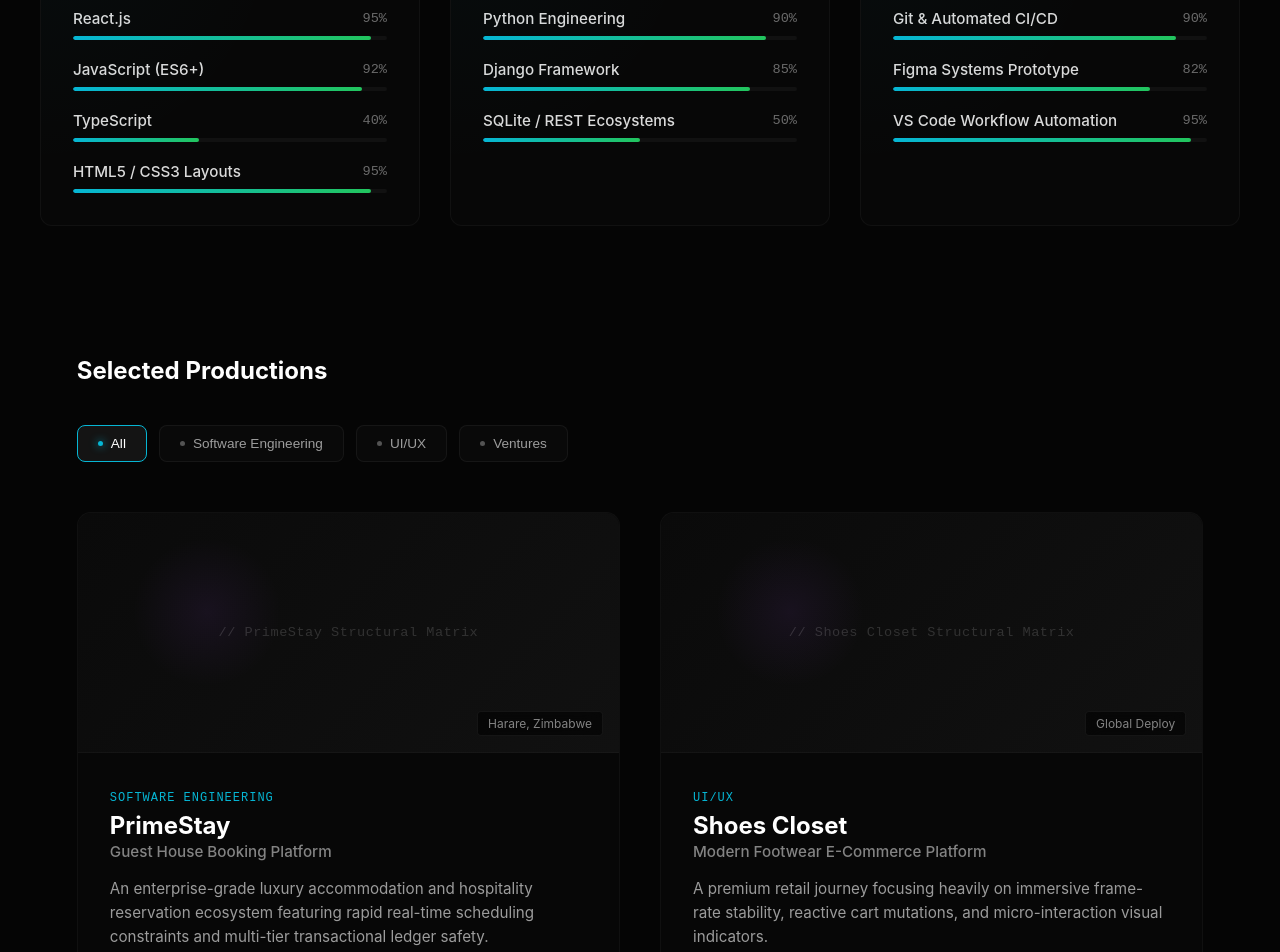
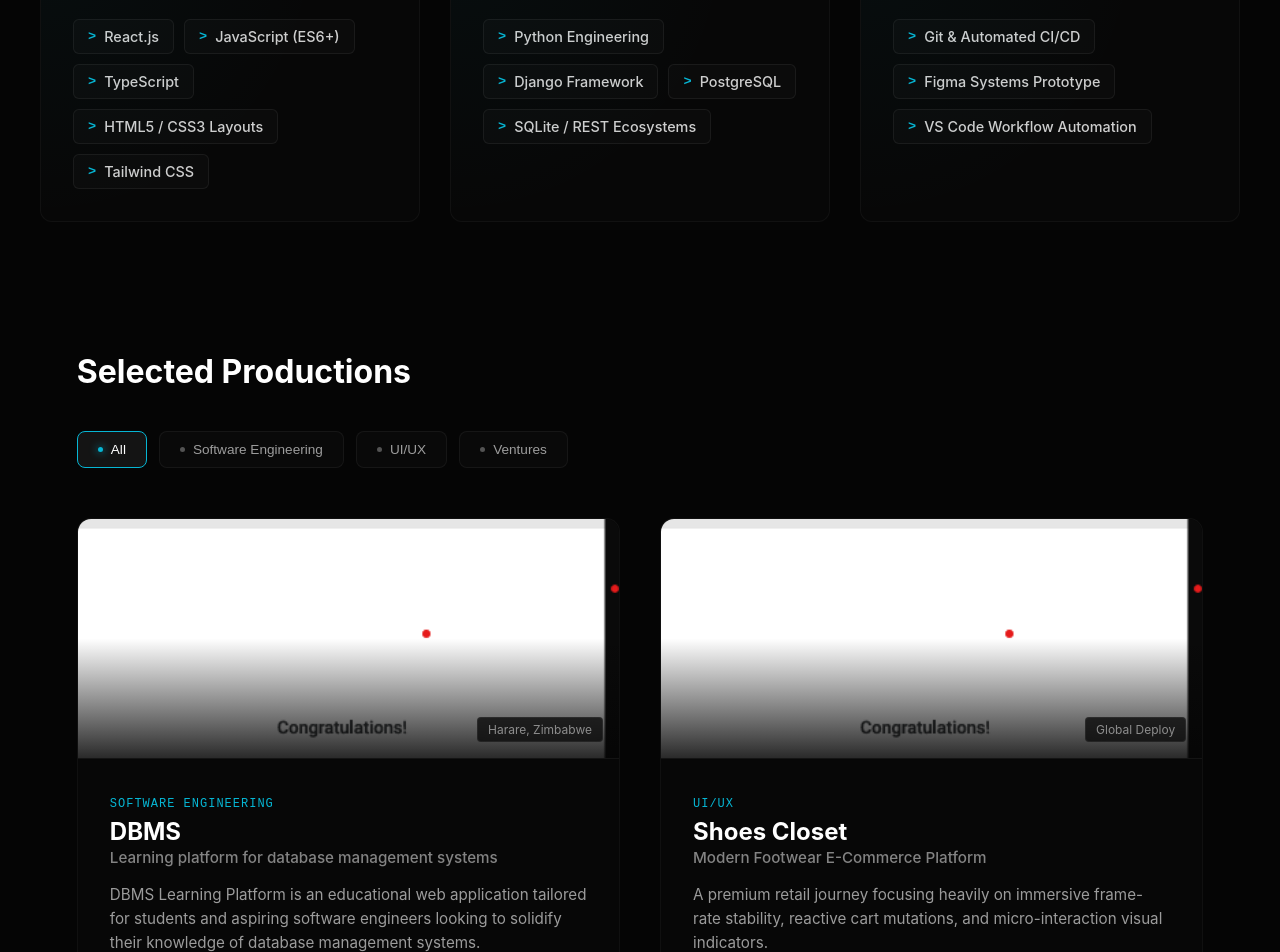
Before and after one commit to collinssixpence/port-folio, a React (Vite) app: page / in a window 1280 px wide. Shown: the part 1760-2712 px from the top of the page. Built offline with nearby package versions, Linux system fonts and the light colour scheme.

Commit message:
changing content

```diff
--- a/src/components/Certifications/Certifications.css
+++ b/src/components/Certifications/Certifications.css
@@ -12,6 +12,13 @@
   margin: 0 auto;
 }
 
+.section-title {
+  color: #ffffff;
+  font-size: 2rem;
+  font-weight: 700;
+  margin-bottom: 2.5rem;
+}
+
 .certs-grid-layout {
   display: grid;
   grid-template-columns: repeat(auto-fit, minmax(400px, 1fr));
@@ -21,53 +28,54 @@
 
 /* Card Container */
 .cert-corporate-badge {
-  background: linear-gradient(135deg, rgba(255,255,255,0.01) 0%, rgba(255,255,255,0.002) 100%);
+  background: rgba(10, 10, 10, 0.4);
   border: 1px solid rgba(255, 255, 255, 0.04);
-  border-radius: 10px;
-  padding: 24px;
-  transition: border-color 0.3s ease, box-shadow 0.3s ease;
+  border-radius: 12px;
+  overflow: hidden;
   display: flex;
   flex-direction: column;
-  gap: 20px; /* Adds space between image and badge text */
-  overflow: hidden;
+  transition: transform 0.4s cubic-bezier(0.16, 1, 0.3, 1), border-color 0.4s ease, box-shadow 0.4s ease;
 }
 
 .cert-corporate-badge:hover {
-  border-color: rgba(6, 182, 212, 0.2);
-  box-shadow: 0 10px 30px rgba(0,0,0,0.5);
+  transform: translateY(-4px);
+  border-color: rgba(6, 182, 212, 0.3);
+  box-shadow: 0 10px 30px rgba(0, 0, 0, 0.6);
 }
 
-/* ========================================== */
-/* NEW: Certificate Image Styling             */
-/* ========================================== */
+/* Fixed Image Box (Prevents Cropping + Softens White Background) */
 .cert-image-wrapper {
   width: 100%;
-  height: 220px; /* Height of your certificate preview */
-  overflow: hidden;
-  border-radius: 6px;
-  border: 1px solid rgba(255, 255, 255, 0.05);
-  background: rgba(255, 255, 255, 0.02);
+  height: 200px;
+  background: rgba(0, 0, 0, 0.4); /* Dark backdrop behind the white certificate */
+  border-bottom: 1px solid rgba(255, 255, 255, 0.05);
+  display: flex;
+  align-items: center;
+  justify-content: center;
+  padding: 12px;
+  box-sizing: border-box;
 }
 
 .cert-image {
-  width: 100%;
-  height: 100%;
-  object-fit: cover; /* Change to 'contain' if you want to see the whole document page without crop */
-  display: block;
+  max-width: 100%;
+  max-height: 100%;
+  object-fit: contain; /* Keeps full document visible without chopping text */
+  border-radius: 4px;
+  box-shadow: 0 4px 12px rgba(0, 0, 0, 0.3);
   transition: transform 0.4s cubic-bezier(0.25, 1, 0.5, 1);
 }
 
-/* Subtle zoom effect on the image when hovering over the card */
 .cert-corporate-badge:hover .cert-image {
-  transform: scale(1.04);
+  transform: scale(1.03);
 }
-/* ========================================== */
 
+/* Text Content Area */
 .badge-guts {
+  padding: 24px;
   display: flex;
   flex-direction: column;
   gap: 20px;
-  height: 100%;
+  flex-grow: 1;
   justify-content: space-between;
 }
 
@@ -88,6 +96,7 @@
   font-weight: 600;
   color: #ffffff;
   letter-spacing: -0.2px;
+  margin: 0;
 }
 
 .cert-issuer {
@@ -100,7 +109,7 @@
   display: flex;
   justify-content: space-between;
   align-items: center;
-  border-top: 1px solid rgba(255, 255, 255, 0.03);
+  border-top: 1px solid rgba(255, 255, 255, 0.04);
   padding-top: 16px;
 }
 
@@ -124,6 +133,6 @@
     grid-template-columns: 1fr;
   }
   .cert-image-wrapper {
-    height: 180px; /* Slightly smaller height on mobile screens */
+    height: 170px;
   }
 }
--- a/src/components/Portfolio/Portfolio.css
+++ b/src/components/Portfolio/Portfolio.css
@@ -6,14 +6,17 @@
   box-sizing: border-box;
 }
 
-
 .portfolio-container {
   width: 100%;
   max-width: 1400px;
   margin: 0 auto;
 }
-.section-title{
+
+.section-title {
   margin-bottom: 2.5rem;
+  color: #ffffff;
+  font-size: 2rem;
+  font-weight: 700;
 }
 
 /* Tab Filter Interfaces */
@@ -81,34 +84,40 @@
   border-color: rgba(255, 255, 255, 0.1);
 }
 
-/* Immersive Technical Blueprint Placeholder Block */
-.project-image-placeholder {
+/* Updated Technical Image Container */
+.project-image-container {
   position: relative;
   width: 100%;
   height: 240px;
-  background: linear-gradient(135deg, #0a0a0a 0%, #111111 100%);
+  background-color: #0a0a0a;
   border-bottom: 1px solid rgba(255, 255, 255, 0.04);
-  display: flex;
-  align-items: center;
-  justify-content: center;
   overflow: hidden;
+}
+
+.project-image {
+  width: 100%;
+  height: 100%;
+  object-fit: cover;
+  object-position: top center;
+  transition: transform 0.5s cubic-bezier(0.16, 1, 0.3, 1);
+}
+
+.project-card:hover .project-image {
+  transform: scale(1.05);
 }
 
 .image-overlay-glow {
   position: absolute;
-  width: 150px;
-  height: 150px;
-  background: radial-gradient(circle, rgba(168, 85, 247, 0.08) 0%, transparent 70%);
-  top: 10%;
-  left: 10%;
+  width: 100%;
+  height: 100%;
+  top: 0;
+  left: 0;
+  background: linear-gradient(
+    to bottom,
+    transparent 50%,
+    rgba(5, 5, 5, 0.85) 100%
+  );
   pointer-events: none;
-}
-
-.placeholder-text-blueprint {
-  font-family: monospace;
-  color: rgba(255, 255, 255, 0.15);
-  font-size: 0.85rem;
-  letter-spacing: 0.5px;
 }
 
 .project-location-badge {
@@ -122,9 +131,10 @@
   border-radius: 4px;
   font-size: 0.75rem;
   color: rgba(255, 255, 255, 0.5);
+  z-index: 2;
 }
 
-
+/* Card Content Styling */
 .project-details {
   padding: 32px;
   display: flex;
@@ -175,6 +185,8 @@
 
 .project-features-list ul {
   list-style: none;
+  padding: 0;
+  margin: 0;
   display: flex;
   flex-direction: column;
   gap: 8px;
@@ -247,8 +259,15 @@
   text-shadow: 0 0 10px rgba(34, 197, 94, 0.2);
 }
 
+/* Responsive Overrides */
 @media (max-width: 600px) {
-  .portfolio-section { padding: 80px 20px; }
-  .projects-grid { grid-template-columns: 1fr; }
-  .project-details { padding: 20px; }
+  .portfolio-section {
+    padding: 80px 20px;
+  }
+  .projects-grid {
+    grid-template-columns: 1fr;
+  }
+  .project-details {
+    padding: 20px;
+  }
 }
--- a/src/components/Portfolio/Portfolio.jsx
+++ b/src/components/Portfolio/Portfolio.jsx
@@ -1,5 +1,10 @@
 import React, { useState } from 'react';
 import './Portfolio.css';
+
+// 1. Import your project images here
+import cert from '../../assets/certi.png';
+// Replace these paths with your real local image files when available
+
 
 const Portfolio = () => {
   const [activeFilter, setActiveFilter] = useState('All');
@@ -7,15 +12,23 @@ const Portfolio = () => {
   const projectData = [
     {
       id: 1,
-      title: 'PrimeStay',
-      subtitle: 'Guest House Booking Platform',
+      title: 'DBMS',
+      subtitle: 'Learning platform for database management systems',
       location: 'Harare, Zimbabwe',
       category: 'Software Engineering',
-      description: 'An enterprise-grade luxury accommodation and hospitality reservation ecosystem featuring rapid real-time scheduling constraints and multi-tier transactional ledger safety.',
-      features: ['Real-time availability validation', 'Automated invoicing engine', 'Dynamic localized currency mapping'],
-      techStack: ['React.js', 'Django REST', 'Python', 'SQLite3'],
-      github: 'https://github.com',
-      demo: 'https://demo.com'
+      image: cert, // Assign imported image
+      description:
+        'DBMS Learning Platform is an educational web application tailored for students and aspiring software engineers looking to solidify their knowledge of database management systems.',
+      features: [
+        'Interactive SQL Query Runner',
+        'Topic-Based Multiple Choice Quizzes',
+        'Real-Time Quiz Scoring & Feedback',
+        'User Learning Progress Dashboard',
+        'Visual Database Schema Diagrams',
+      ],
+      techStack: ['React.js', 'Tailwind CSS', 'PostgreSQL'],
+      github: 'https://github.com/collinssixpence/DBMS.git',
+      demo: 'https://vite-project-six-nu.vercel.app/',
     },
     {
       id: 2,
@@ -23,11 +36,17 @@ const Portfolio = () => {
       subtitle: 'Modern Footwear E-Commerce Platform',
       location: 'Global Deploy',
       category: 'UI/UX',
-      description: 'A premium retail journey focusing heavily on immersive frame-rate stability, reactive cart mutations, and micro-interaction visual indicators.',
-      features: ['Custom structural variant engine', 'Optimized persistent lazy-loading', 'Stripe checkout API bindings'],
+      image: cert, // Assign imported image
+      description:
+        'A premium retail journey focusing heavily on immersive frame-rate stability, reactive cart mutations, and micro-interaction visual indicators.',
+      features: [
+        'Custom structural variant engine',
+        'Optimized persistent lazy-loading',
+        'Stripe checkout API bindings',
+      ],
       techStack: ['React.js', 'TypeScript', 'CSS3 Modules', 'Figma'],
       github: 'https://github.com',
-      demo: 'https://demo.com'
+      demo: 'https://demo.com',
     },
     {
       id: 3,
@@ -35,19 +54,26 @@ const Portfolio = () => {
       subtitle: 'SaaS Business Optimization Hub',
       location: 'Distributed Architecture',
       category: 'Ventures',
-      description: 'A structural metadata dashboard optimized for venture tracking, strategic asset distributions, and unified automated marketing funnel diagnostics.',
-      features: ['Asynchronous event streaming metrics', 'Custom canvas data reports', 'Encrypted parameter management'],
+      image: cert, // Assign imported image
+      description:
+        'A structural metadata dashboard optimized for venture tracking, strategic asset distributions, and unified automated marketing funnel diagnostics.',
+      features: [
+        'Asynchronous event streaming metrics',
+        'Custom canvas data reports',
+        'Encrypted parameter management',
+      ],
       techStack: ['Python', 'Django', 'React.js', 'Tailwind Grid'],
       github: 'https://github.com',
-      demo: 'https://demo.com'
-    }
+      demo: 'https://demo.com',
+    },
   ];
 
   const filters = ['All', 'Software Engineering', 'UI/UX', 'Ventures'];
 
-  const filteredProjects = activeFilter === 'All'
-    ? projectData
-    : projectData.filter(project => project.category === activeFilter);
+  const filteredProjects =
+    activeFilter === 'All'
+      ? projectData
+      : projectData.filter((project) => project.category === activeFilter);
 
   return (
     <section className="portfolio-section">
@@ -57,12 +83,14 @@ const Portfolio = () => {
           <div className="header-line"></div>
         </div>
 
-
+        {/* Filter Tabs */}
         <div className="filter-wrapper">
           {filters.map((filter, index) => (
             <button
               key={index}
-              className={`filter-btn ${activeFilter === filter ? 'active' : ''}`}
+              className={`filter-btn ${
+                activeFilter === filter ? 'active' : ''
+              }`}
               onClick={() => setActiveFilter(filter)}
             >
               <span className="filter-dot"></span>
@@ -71,19 +99,30 @@ const Portfolio = () => {
           ))}
         </div>
 
-
+        {/* Projects Grid */}
         <div className="projects-grid">
           {filteredProjects.map((project) => (
             <div key={project.id} className="project-card">
-              <div className="project-image-placeholder">
+
+              {/* Project Image Container */}
+              <div className="project-image-container">
+                <img
+                  src={project.image}
+                  alt={`${project.title} Preview`}
+                  className="project-image"
+                />
                 <div className="image-overlay-glow"></div>
-                <div className="placeholder-text-blueprint">// {project.title} Structural Matrix</div>
-                <span className="project-location-badge">{project.location}</span>
+                <span className="project-location-badge">
+                  {project.location}
+                </span>
               </div>
 
+              {/* Card Details */}
               <div className="project-details">
                 <div className="project-meta">
-                  <span className="project-category-tag">{project.category}</span>
+                  <span className="project-category-tag">
+                    {project.category}
+                  </span>
                   <h3 className="project-title">{project.title}</h3>
                   <h4 className="project-subtitle">{project.subtitle}</h4>
                 </div>
@@ -103,18 +142,51 @@ const Portfolio = () => {
 
                 <div className="project-tech-pills">
                   {project.techStack.map((tech, tIdx) => (
-                    <span key={tIdx} className="tech-pill">{tech}</span>
+                    <span key={tIdx} className="tech-pill">
+                      {tech}
+                    </span>
                   ))}
                 </div>
 
                 <div className="project-action-links">
-                  <a href={project.github} target="_blank" rel="noreferrer" className="proj-link github-link">
-                    <svg width="16" height="16" viewBox="0 0 24 24" fill="none" stroke="currentColor" strokeWidth="2" strokeLinecap="round" strokeLinejoin="round"><path d="M9 19c-5 1.5-5-2.5-7-3m14 6v-3.87a3.37 3.37 0 0 0-.94-2.61c3.14-.35 6.44-1.54 6.44-7A5.44 5.44 0 0 0 20 4.77 5.07 5.07 0 0 0 19.91 1S18.73.65 16 2.48a13.38 13.38 0 0 0-7 0C6.27.65 5.09 1 5.09 1A5.07 5.07 0 0 0 5 4.77a5.44 5.44 0 0 0-1.5 3.78c0 5.42 3.3 6.61 6.44 7A3.37 3.37 0 0 0 9 18.13V22"></path></svg>
+                  <a
+                    href={project.github}
+                    target="_blank"
+                    rel="noreferrer"
+                    className="proj-link github-link"
+                  >
+                    <svg
+                      width="16"
+                      height="16"
+                      viewBox="0 0 24 24"
+                      fill="none"
+                      stroke="currentColor"
+                      strokeWidth="2"
+                      strokeLinecap="round"
+                      strokeLinejoin="round"
+                    >
+                      <path d="M9 19c-5 1.5-5-2.5-7-3m14 6v-3.87a3.37 3.37 0 0 0-.94-2.61c3.14-.35 6.44-1.54 6.44-7A5.44 5.44 0 0 0 20 4.77 5.07 5.07 0 0 0 19.91 1S18.73.65 16 2.48a13.38 13.38 0 0 0-7 0C6.27.65 5.09 1 5.09 1A5.07 5.07 0 0 0 5 4.77a5.44 5.44 0 0 0-1.5 3.78c0 5.42 3.3 6.61 6.44 7A3.37 3.37 0 0 0 9 18.13V22"></path>
+                    </svg>
                     Source Code
                   </a>
-                  <a href={project.demo} target="_blank" rel="noreferrer" className="proj-link demo-link">
+                  <a
+                    href={project.demo}
+                    target="_blank"
+                    rel="noreferrer"
+                    className="proj-link demo-link"
+                  >
                     <span>Live Architecture</span>
-                    <svg width="14" height="14" viewBox="0 0 24 24" fill="none" stroke="currentColor" strokeWidth="2.5"><line x1="7" y1="17" x2="17" y2="7"></line><polyline points="7 7 17 7 17 17"></polyline></svg>
+                    <svg
+                      width="14"
+                      height="14"
+                      viewBox="0 0 24 24"
+                      fill="none"
+                      stroke="currentColor"
+                      strokeWidth="2.5"
+                    >
+                      <line x1="7" y1="17" x2="17" y2="7"></line>
+                      <polyline points="7 7 17 7 17 17"></polyline>
+                    </svg>
                   </a>
                 </div>
               </div>
--- a/src/components/Skills/Skills.css
+++ b/src/components/Skills/Skills.css
@@ -18,7 +18,7 @@
   gap: 30px;
 }
 
-/* Linear/Vercel inspired card outlines with subtle blur shadows */
+/* Linear / Vercel inspired card outlines with subtle blur shadows */
 .skills-card {
   position: relative;
   background: rgba(10, 10, 10, 0.5);
@@ -26,11 +26,14 @@
   border-radius: 12px;
   padding: 32px;
   overflow: hidden;
-  transition: border-color 0.3s ease;
+  transition: border-color 0.3s ease, transform 0.3s cubic-bezier(0.16, 1, 0.3, 1);
+  display: flex;
+  flex-direction: column;
 }
 
 .skills-card:hover {
   border-color: rgba(6, 182, 212, 0.2);
+  transform: translateY(-2px);
 }
 
 .skills-card-glow {
@@ -39,7 +42,7 @@
   left: 0;
   width: 100%;
   height: 100%;
-  background: radial-gradient(circle at top left, rgba(6, 182, 212, 0.03) 0%, transparent 50%);
+  background: radial-gradient(circle at top left, rgba(6, 182, 212, 0.04) 0%, transparent 60%);
   pointer-events: none;
 }
 
@@ -51,57 +54,54 @@
   letter-spacing: -0.3px;
 }
 
-.skills-list {
+/* Skill Tags Flex Wrapper */
+.skills-pills-wrapper {
   display: flex;
-  flex-direction: column;
-  gap: 20px;
+  flex-wrap: wrap;
+  gap: 10px;
 }
 
-.skill-item {
-  display: flex;
-  flex-direction: column;
+/* Minimalist Dark Tech Pill Tags */
+.skill-pill-tag {
+  display: inline-flex;
+  align-items: center;
   gap: 8px;
+  background: rgba(255, 255, 255, 0.02);
+  border: 1px solid rgba(255, 255, 255, 0.06);
+  padding: 8px 14px;
+  border-radius: 6px;
+  transition: all 0.3s cubic-bezier(0.16, 1, 0.3, 1);
 }
 
-/* Section title alignment handled by section header; removed erroneous margin-left */
-
-.skill-info {
-  display: flex;
-  justify-content: space-between;
-  align-items: center;
+.skill-pill-tag:hover {
+  background: rgba(255, 255, 255, 0.05);
+  border-color: rgba(6, 182, 212, 0.3);
+  box-shadow: 0 0 12px rgba(6, 182, 212, 0.1);
 }
 
-.skill-name {
-  font-size: 0.95rem;
-  color: rgba(255, 255, 255, 0.85);
+.skill-bullet {
+  color: #06b6d4;
+  font-family: monospace;
+  font-size: 0.85rem;
+  font-weight: 700;
+  transition: color 0.3s ease;
+}
+
+.skill-pill-tag:hover .skill-bullet {
+  color: #22c55e;
+}
+
+.skill-name-text {
+  font-size: 0.9rem;
+  color: rgba(255, 255, 255, 0.8);
   font-weight: 500;
 }
 
-.skill-percentage {
-  font-family: monospace;
-  font-size: 0.85rem;
-  color: rgba(255, 255, 255, 0.4);
+@media (max-width: 600px) {
+  .skills-section {
+    padding: 80px 20px;
+  }
+  .skills-grid {
+    grid-template-columns: 1fr;
+  }
 }
-
-/* Premium flat loading metric tracks */
-.skill-track {
-  width: 100%;
-  height: 4px;
-  background: rgba(255, 255, 255, 0.04);
-  border-radius: 2px;
-  overflow: hidden;
-}
-
-.skill-fill {
-  height: 100%;
-  width: var(--target-width);
-  background: linear-gradient(90deg, #06b6d4, #22c55e);
-  border-radius: 2px;
-  transform-origin: left;
-  transition: transform 1s cubic-bezier(0.16, 1, 0.3, 1);
-}
-
-@media (max-width: 600px) {
-  .skills-section { padding: 80px 20px; }
-  .skills-grid { grid-template-columns: 1fr; }
-}
--- a/src/components/Skills/Skills.jsx
+++ b/src/components/Skills/Skills.jsx
@@ -6,26 +6,28 @@ const Skills = () => {
     {
       title: 'Frontend Architecture',
       skills: [
-        { name: 'React.js', progress: '95%' },
-        { name: 'JavaScript (ES6+)', progress: '92%' },
-        { name: 'TypeScript', progress: '40%' },
-        { name: 'HTML5 / CSS3 Layouts', progress: '95%' }
+        'React.js',
+        'JavaScript (ES6+)',
+        'TypeScript',
+        'HTML5 / CSS3 Layouts',
+        'Tailwind CSS'
       ]
     },
     {
       title: 'Backend Systems',
       skills: [
-        { name: 'Python Engineering', progress: '90%' },
-        { name: 'Django Framework', progress: '85%' },
-        { name: 'SQLite / REST Ecosystems', progress: '50%' }
+        'Python Engineering',
+        'Django Framework',
+        'PostgreSQL',
+        'SQLite / REST Ecosystems'
       ]
     },
     {
       title: 'Engineering Tools & UX',
       skills: [
-        { name: 'Git & Automated CI/CD', progress: '90%' },
-        { name: 'Figma Systems Prototype', progress: '82%' },
-        { name: 'VS Code Workflow Automation', progress: '95%' }
+        'Git & Automated CI/CD',
+        'Figma Systems Prototype',
+        'VS Code Workflow Automation'
       ]
     }
   ];
@@ -43,22 +45,17 @@ const Skills = () => {
             <div key={index} className="skills-card">
               <div className="skills-card-glow"></div>
               <h3 className="category-title">{category.title}</h3>
-              <div className="skills-list">
+
+              {/* Refactored from progress bars to skill tags */}
+              <div className="skills-pills-wrapper">
                 {category.skills.map((skill, sIdx) => (
-                  <div key={sIdx} className="skill-item">
-                    <div className="skill-info">
-                      <span className="skill-name">{skill.name}</span>
-                      <span className="skill-percentage">{skill.progress}</span>
-                    </div>
-                    <div className="skill-track">
-                      <div
-                        className="skill-fill"
-                        style={{ '--target-width': skill.progress }}
-                      ></div>
-                    </div>
+                  <div key={sIdx} className="skill-pill-tag">
+                    <span className="skill-bullet">&gt;</span>
+                    <span className="skill-name-text">{skill}</span>
                   </div>
                 ))}
               </div>
+
             </div>
           ))}
         </div>
```
Also changed, not shown: src/components/Certifications/Certifications.jsx (+16 -12 lines).
